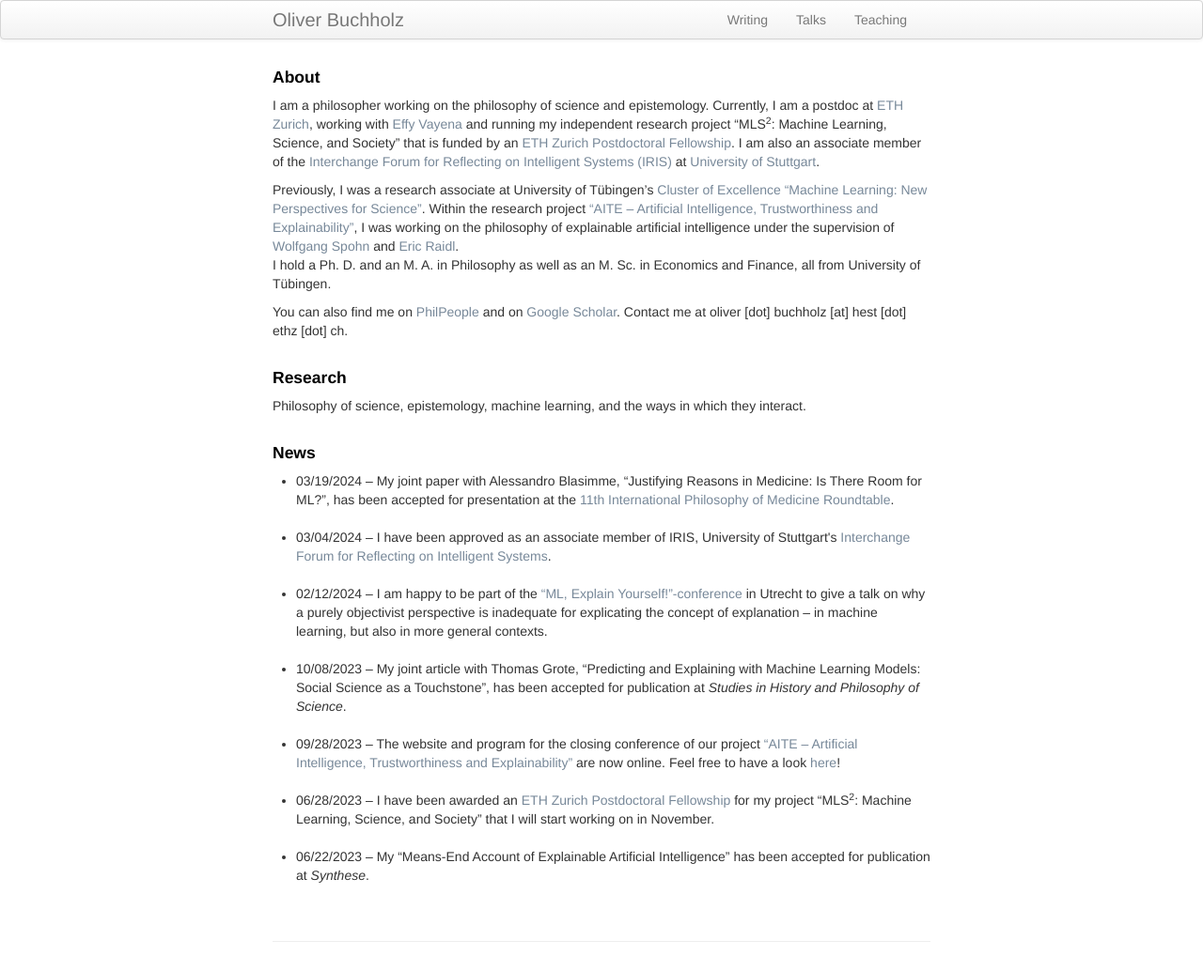
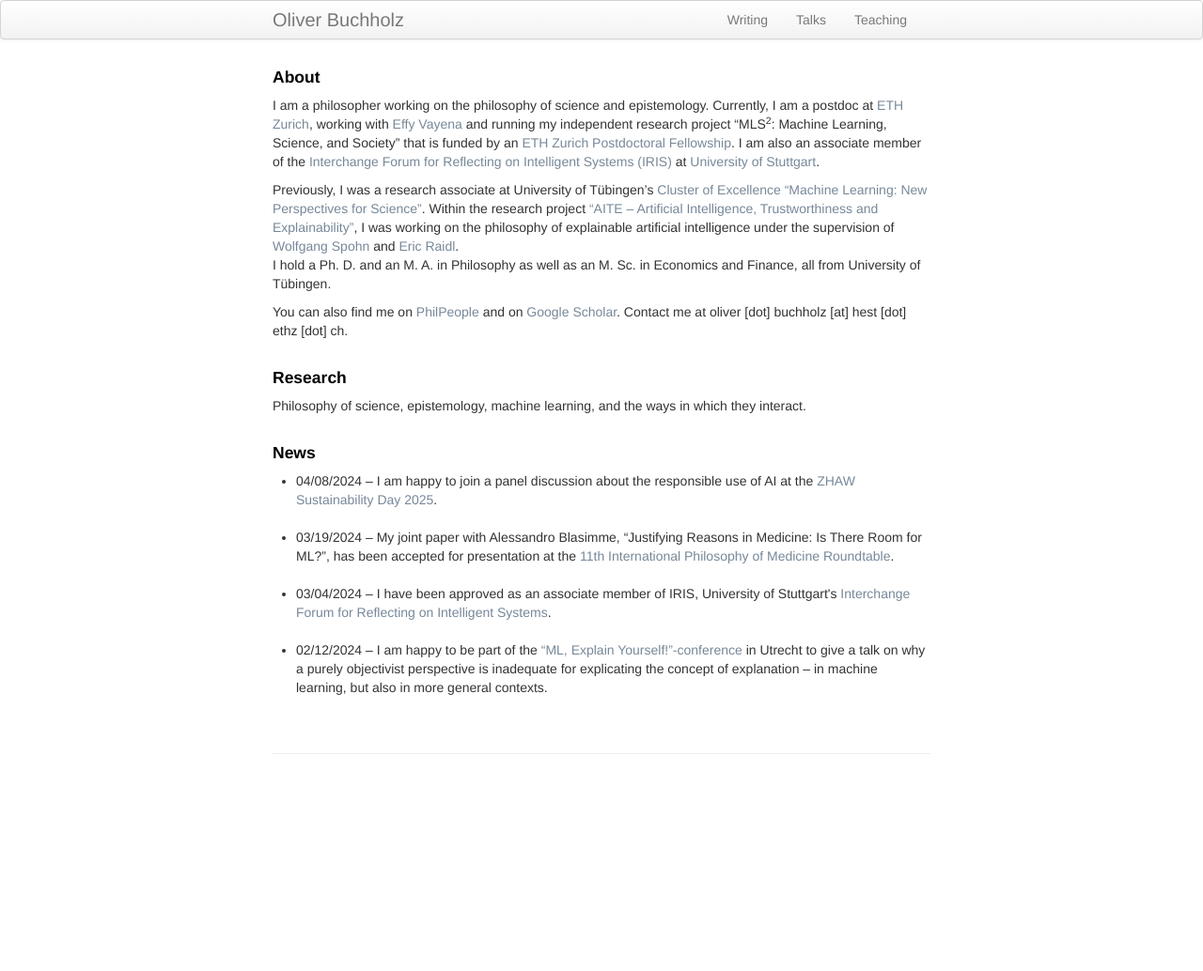
Before and after one commit to oliverbuchholz/oliverbuchholz.github.io, a Jekyll site: the page built from index.md, in a window 1280 px wide. Shown: the whole page at 94% size. Built offline with Jekyll 4.4.1, drawn with Linux system fonts in a browser that asks for light colours; after the commit the page ends 900 px from its top, so only the background shows below that.

Commit message:
added ZHAW to news

```diff
--- a/index.md
+++ b/index.md
@@ -23,6 +23,9 @@ Philosophy of science, epistemology, machine learning, and the ways in which the
 <h4> News </h4>
 
 <ul>
+<li> 04/08/2024 &ndash; I am happy to join a panel discussion about the responsible use of AI at the <a href="https://www.zhaw.ch/en/focus-topics/zhaw-sustainable/engagement/sustainability-day-25" target="_blank">ZHAW Sustainability Day 2025</a>.<br><br>
+</li>
+
 <li> 03/19/2024 &ndash; My joint paper with Alessandro Blasimme, &ldquo;Justifying Reasons in Medicine: Is There Room for ML?&rdquo;, has been accepted for presentation at the <a href="https://philosmed.wordpress.com/2023/09/13/11th-roundtable-9-10-may-2024/" target="_blank">11th International Philosophy of Medicine Roundtable</a>.<br><br>
 </li>
 
@@ -31,16 +34,4 @@ Philosophy of science, epistemology, machine learning, and the ways in which the
 
 <li> 02/12/2024 &ndash; I am happy to be part of the <a href="https://ephil.ai/event/conference-ml-explain-yourself/" target="_blank">&ldquo;ML, Explain Yourself!&rdquo;-conference</a> in Utrecht to give a talk on why a purely objectivist perspective is inadequate for explicating the concept of explanation &ndash; in machine learning, but also in more general contexts.<br><br>
 </li>
-
-<li> 10/08/2023 &ndash; My joint article with Thomas Grote, &ldquo;Predicting and Explaining with Machine Learning Models: Social Science as a Touchstone&rdquo;, has been accepted for publication at <i>Studies in History and Philosophy of Science</i>.<br><br>
-</li>
-
-<li> 09/28/2023 &ndash; The website and program for the closing conference of our project <a href = "https://sites.google.com/view/aiteproject/project" target = "_blank">&ldquo;AITE &ndash; Artificial Intelligence, Trustworthiness and Explainability&rdquo;</a> are now online. Feel free to have a look <a href="https://sites.google.com/view/aiteproject/closing-conference" target="_blank">here</a>!<br><br>
-</li>
-
-<li> 06/28/2023 &ndash; I have been awarded an <a href="https://grantsoffice.ethz.ch/funding-opportunities/internal/eth-fellowships.html" target="_blank">ETH Zurich Postdoctoral Fellowship</a> for my project &ldquo;MLS<sup>2</sup>: Machine Learning, Science, and Society&rdquo; that I will start working on in November.<br><br>
-</li>
-
-<li> 06/22/2023 &ndash; My &ldquo;Means-End Account of Explainable Artificial Intelligence&rdquo; has been accepted for publication at <i>Synthese</i>.<br><br>
-</li>
 </ul>
```
